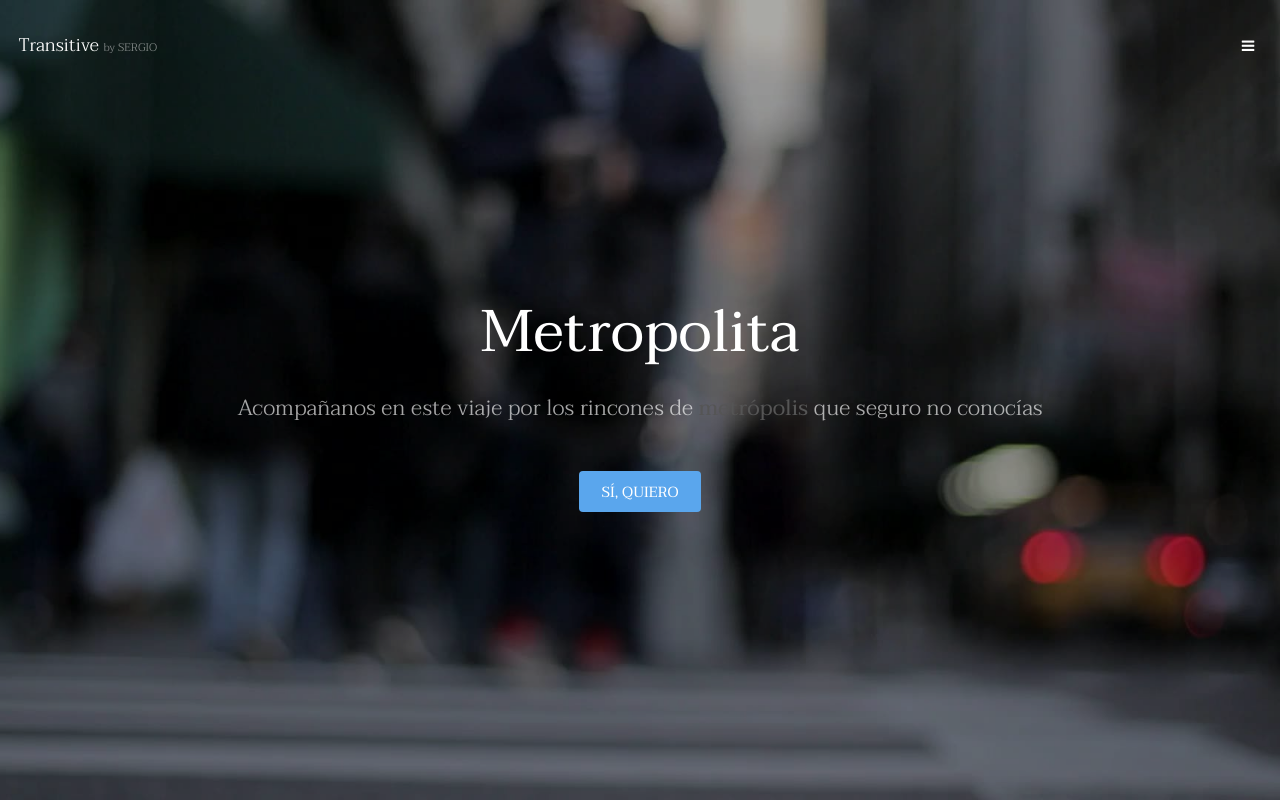
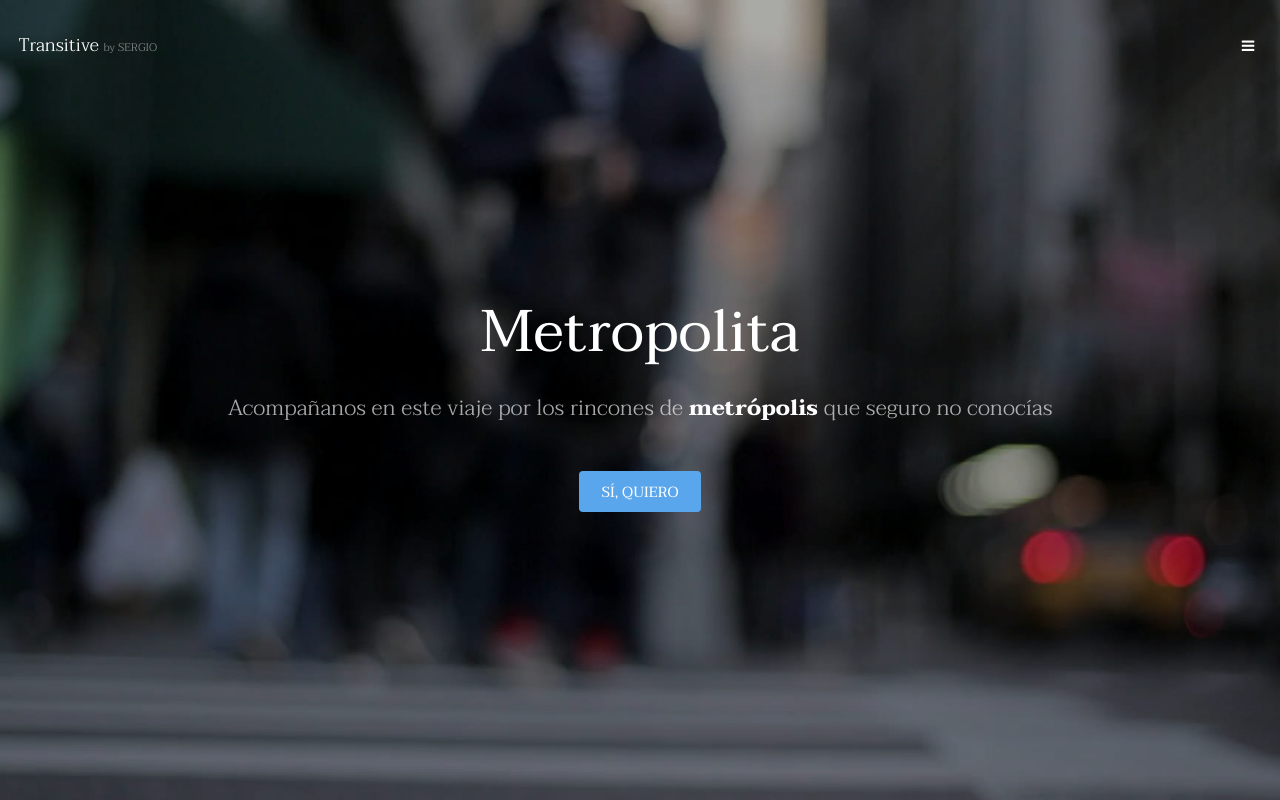
Before and after one commit to NixX453zZ/04_REP_METROPOLITA, a plain HTML site: page index.html in a window 1280 px wide. Shown: the top 800 px of the page. Drawn offline with Linux system fonts and the light colour scheme.

Commit message:
negrita fuerte blanco en la frase portada por PATRICIA

```diff
--- a/assets/css/main.css
+++ b/assets/css/main.css
@@ -4232,3 +4232,9 @@
 
 			display:none;
 		}
+
+		#banner b {
+
+			color:white 		!important;
+			font-weight:900		 !important;
+		}
```
